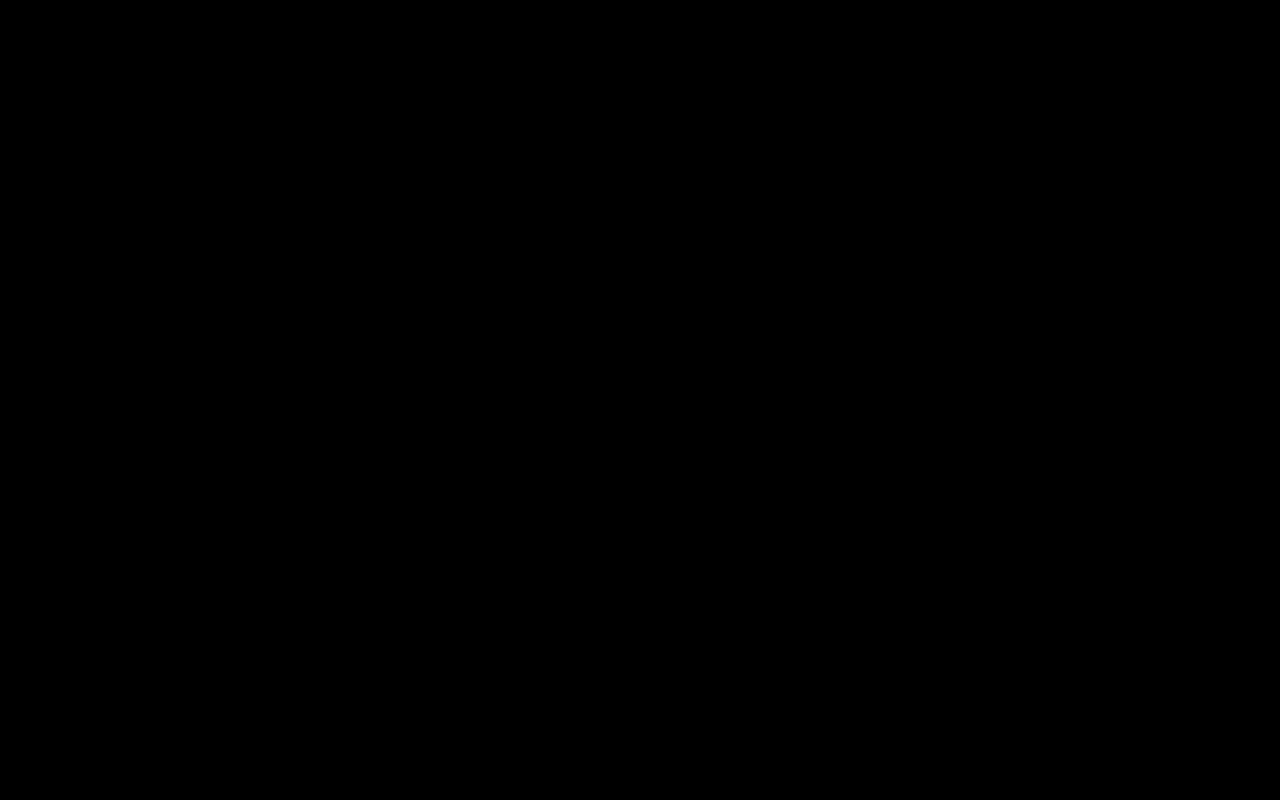
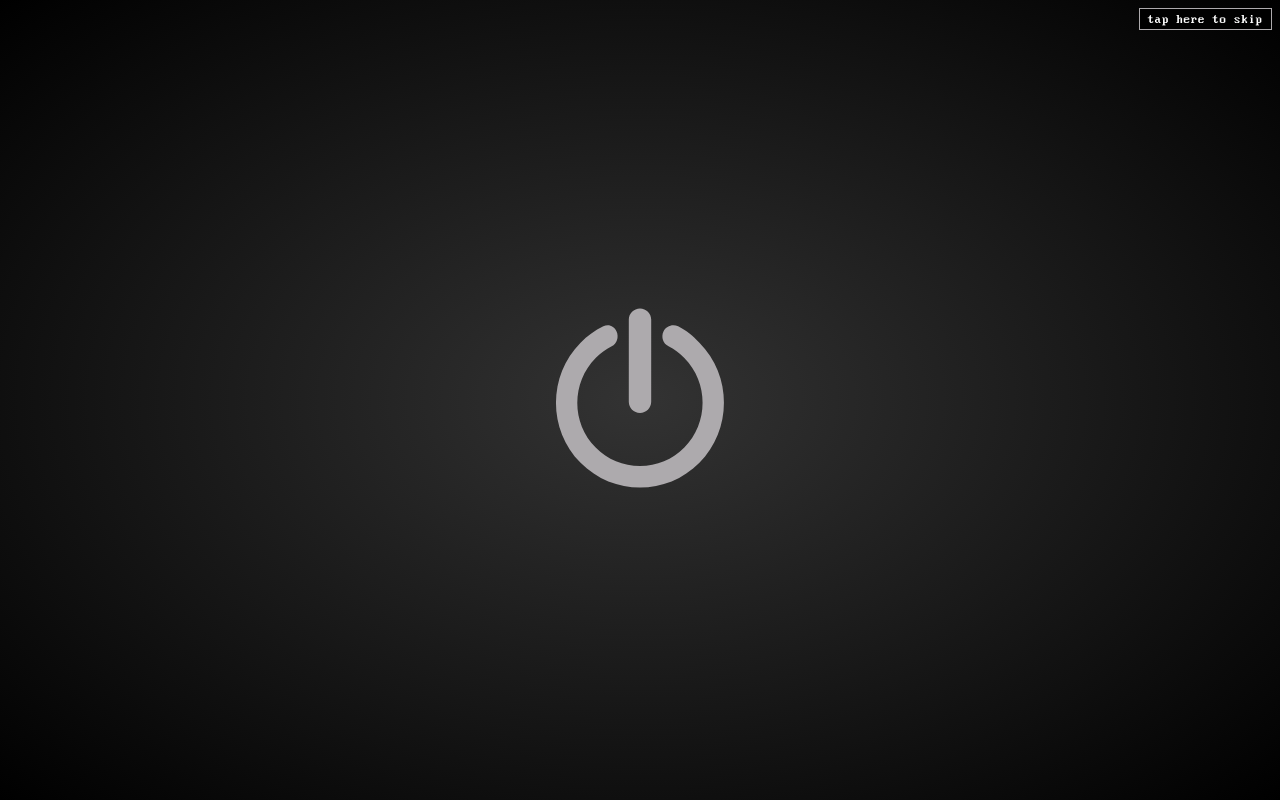
Before and after one commit to ctrl-zzz-HQ/ctrl-zzz, a React (Vite) app: page /dream-logs/1 in a window 1280 px wide. Before the commit this address had no page. Built offline with nearby package versions, Linux system fonts and the light colour scheme.

Commit message:
Add dream log 2

```diff
--- a/src/components/TypingAnimation.tsx
+++ b/src/components/TypingAnimation.tsx
@@ -1,6 +1,6 @@
 import { useState, useEffect } from 'react';
 
-export default function BootupAnimation({ className, speed=1, text, playTrigger, onEnded }: Props) {
+export default function BootupAnimation({ className, speed=1, html=false, text, playTrigger, onEnded }: Props) {
 
   const [bootupPos, setBootupPos] = useState(0);
 
@@ -25,7 +25,11 @@ export default function BootupAnimation({ className, speed=1, text, playTrigger,
         if (line.trim().length === 0) {
           return <br key={i}></br>;
         } else {
-          return <p key={i}>{line}</p>;
+          if (html) {
+            return <p key={i} dangerouslySetInnerHTML={{__html: line}}></p>;
+          } else {
+            return <p key={i}>{line}</p>;
+          }
         }
       })}
     </div>
@@ -35,6 +39,7 @@ export default function BootupAnimation({ className, speed=1, text, playTrigger,
 interface Props {
   className?: string;
   speed?: number;
+  html?: boolean;
   text: string;
   /**
    * When this prop changes, animation will be triggered from the beginning,
--- a/src/data/dream-logs.ts
+++ b/src/data/dream-logs.ts
@@ -4,6 +4,7 @@ const data: DreamLog[] = [
   {
     "code": "I",
     "timestamp": "2024-01-14",
+    html: false,
     "text": `"We don’t have much time... Please... remember me!"
 
 The alarm clock sounds, cutting the image short.
@@ -42,6 +43,127 @@ One of them stands up from their station.
 "Wrap up your sims everyone. We have to leave in five minutes."
 
 The clicking and tapping of keys speeds up and the room falls into quiet concentration.`
+  },
+  {
+    code: 'II',
+    timestamp: '2024-04-07',
+    html: true,
+    text: `Just when all hope was seemingly lost, something unbelievable happens.
+
+A golden pocket watch cheekily slips out of Joy’s pocket and falls onto the disco floor with a light clink. The item, with its barely noticeable weight missing, succeeds in catching the attention of its dizzy owner who instinctively stumbles forward to reach for it.
+
+As her hand meets the cold metal, reality trickles into her mind.
+
+"Time... What time is it...?"
+
+She closes her eyes to steady herself. A dull ache pulses from the back of her head.
+
+"Yes, right. Time! Time was running out..."
+
+And suddenly, eyes wide, she exclaims, "Time is running out!"
+
+~
+
+"We haven’t heard back from Kiyoo and Yobu on the Supernova case since yesterday."
+
+Lyn spoke cautiously. It was her third day after joining the ctrl*zzz team. She had been tasked with checking updates on open cases and she wasn’t quite sure whether this issue she was flagging would be helpful or obvious.
+
+"Haven’t heard back?" Aida cocked her head in confusion.
+
+"Yes so... the message last received in the terminal was from three days ago when they had just arrived at Nova Bar. As for whether they successfully made it to their posts or what the situation looks like inside... Nothing."
+
+"What the hell..." Naya muttered under her breath from the station to the right. She was monitoring the intelligence dashboard with a cup of herbal tea in one hand and a hot compress in the other <i>(the poor recruit had gotten sick just after orientation)</i>.
+
+"Nova Bar is notorious for its addictive music and drinks and attracts all sorts of people. It’s been rumored that the bar operates in a different dimension and multiple realities twist inside of it, whatever that means. According to this report, those two originally went there to figure out why people have been mysteriously disappearing from there..." Her voice trailed off as her eyes met Aida’s and Lyn’s. The three went silent with worry.
+
+
+"Well we can’t just stand here and watch, can we?" Lyn timidly starts. She pushes up her glasses and smiles reassuringly. "We’re a team now, right?"
+
+Aida grins and turns to Naya.
+
+"Call the rest of the team and start the transporters. We’re heading out at twelve o’clock sharp."
+
+~
+
+The lights in the bar are dim and the air is thick with vibrations of bass-boosted music and raucous laughter. Incomprehensible chatter followed by the clatter of glass on glass – a number of sounds blend together in a cacophonous symphony.
+
+Kiyoo tugs at his tie, hoping to loosen it a bit for the stifling environment to come. Yobu takes a deep breath and gulps down his nerves.
+
+The duo treads carefully into the establishment, making their way with haste to the bar.
+
+"Yobu, take a spot closer to the crowd and observe for a bit. Try not to get too close."
+
+"You got it boss."
+
+The young apprentice gets to preparing a tray of drinks and glasses of water to bring with him on his assignment.
+
+"Report back here as soon as possible."
+
+
+Yobu makes his way closer to the dance floor in the center of the room and floats around the edge of the dense crowd. He watches as party-goers pull party-goers in and out of the crowd in a rhythmic cycle, as they groove and jive to the contagious beat.
+
+Two party-goers, drunken and dazed, slink over to Yobu, slithering their arms around his shoulders. His body turns to ice, as panic shakes the tray of drinks in his arms. One of them tugs at his sleeve to grab a drink from the tray while the other whispers in his ear.
+
+"You lost waiter boy?"
+
+"N-No, I’m-!"
+
+
+A muffled scream rings in Kiyoo’s ears. Instinctively, he scans the room for his apprentice, but Yobu is nowhere to be seen. Only a sea of smiling faces and glassy eyes lies before him on the dance floor.
+
+And that’s when it strikes him.
+
+<i>Dance fever? But that’s an old child’s tale. How could it possibly-</i>
+
+Kiyoo pauses and sets his incredulity aside, re-assessing the gravity of the situation. If he too were to fall victim to this contagious disaster, they would both be in serious trouble. He closes his eyes and focuses his mind in an attempt to drown out the music.
+
+~
+
+<i>"Well, we’re here guys." Aida looks up at the sign hanging above the entrance.</i>
+
+<i>"Remember, stick together, if you get lost, you can send an alert through your wristbands to the others back at the base. Joy, Nezu, Yenii–you have the failsafes if we need them."</i>
+
+
+Joy drifts through the room, repeating those instructions in her head as she searches for any signs of abnormality. Suddenly, she catches the gaze of a silver-haired bartender a couple paces away. She doesn’t recognize him but he scrutinizes her, almost as if he is testing her.
+
+Before she can react, he begins to walk in her direction. Unsure of whether or not to make a run for it, he closes in on her and her hand is surprisingly met with a small slip of paper. The bartender promptly slides past her and disappears into the darkness.
+
+She grasps the note firmly and slips away to the nearest corner to read its contents.
+
+~
+
+A throng of party-goers condense in the center of the room, their bodies twisting and turning into each other on the dance floor.
+
+Atel searches through the crowd, the drink in her hand half-empty and chaotically swirling around. Her face reads desperation and regret, with a twinge of shame. Her mind is racing with all the possible dooms that might have befallen her teammate by now. If only she had chased after him from the start!
+
+After pushing past two dancers, she catches sight of the face she’s been looking for.
+
+"Nezu!"
+
+The tall figure turns to look at her, smiling and out of breath. His glossed-over eyes and disheveled appearance send a shiver down her spine.
+
+Feverish and frenzied, Nezu extends his hand to Atel.
+
+"Dance with me, won’t you?"
+
+And in that instant, he grabs her by the wrist and pulls her in.
+
+<i>Aw shit.</i>
+
+~
+
+Joy tightens her grip on the pocket watch and steadies her mind.
+
+3, 2, 1... Click.
+
+"Incoming."
+
+With a loud buzz and spark, a portal flickers open in the center of the room. All the agents tumble out, thudding onto the floor in a dogpile as gravity pulls them flat on their faces onto the marble surface. They’re dressed to the nines and visibly exhausted.
+
+"Welcome back guys. That was a close call, you were just about out of time."
+
+
+Relieved to be back, the agents picked themselves off the cold ground one by one, some embarrassed and chuckling, others tremendously spent, with everyone in the room glad to have each other.`
   }
 ]
 
--- a/src/index.css
+++ b/src/index.css
@@ -6,6 +6,10 @@ body {
 
 html, body, #root {
   height: 100%;
+}
+
+i {
+  font-style: italic;
 }
 
 * {
--- a/src/pages/DreamLogPage/DreamLogPage.tsx
+++ b/src/pages/DreamLogPage/DreamLogPage.tsx
@@ -14,7 +14,7 @@ export default function DreamLog({ index }: Props) {
         DREAM LOG {dreamLog.code}
       </h2>
       <div className={styles.scrollBody} ref={bodyRef}>
-        <TypingAnimation text={dreamLog.text} playTrigger={1} />
+        <TypingAnimation html={dreamLog.html} text={dreamLog.text} playTrigger={1} />
       </div>
       <p className={`${styles.footer} secondary-text`}>
         [timestamp: {dreamLog.timestamp}]
--- a/src/types/types.ts
+++ b/src/types/types.ts
@@ -2,6 +2,7 @@ export interface DreamLog {
   code: string;
   timestamp: string;
   text: string;
+  html: boolean;
   label?: string;
 }
 
```
